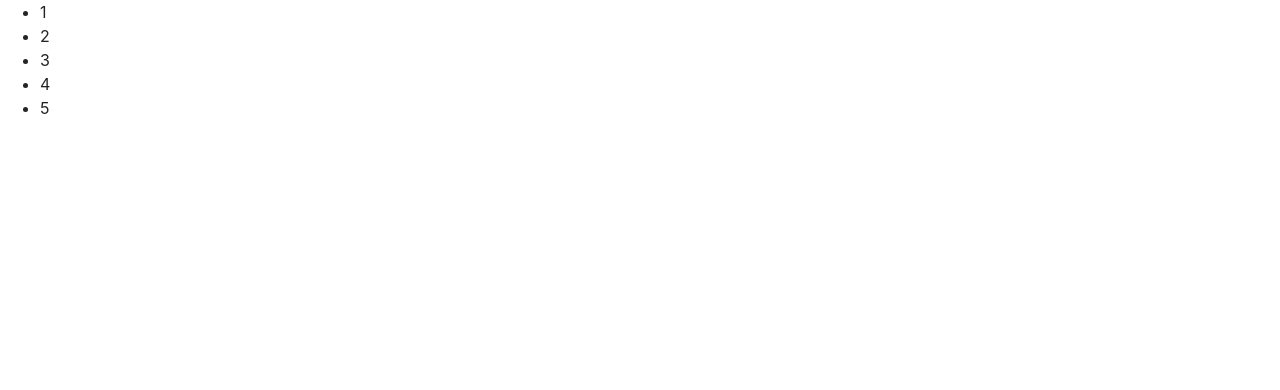
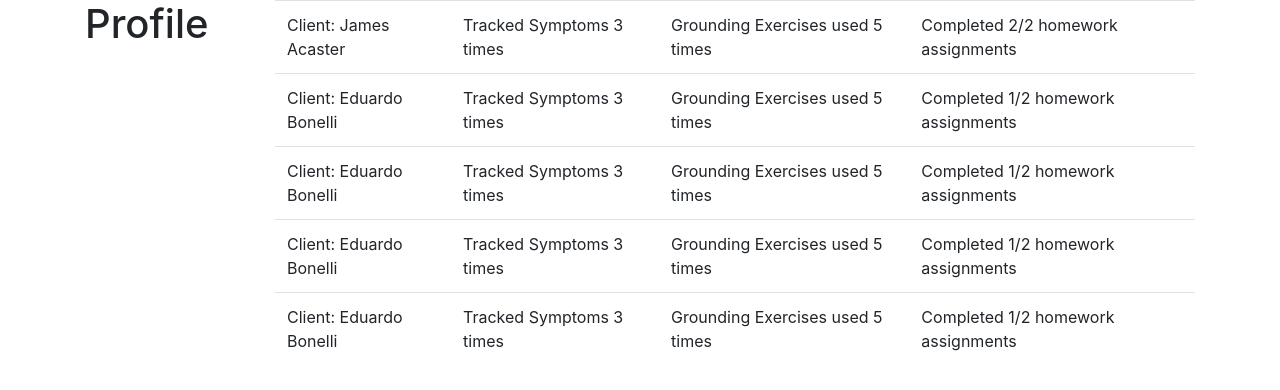
Before and after one commit to brandonpatton/MiraTherapeutics2020, a React (Create React App) app in the folder app/: page /PracticeView in a window 1280 px wide. Shown: the top 390 px of the page. Built offline with nearby package versions, Linux system fonts and the light colour scheme.

Commit message:
table row component

```diff
--- a/app/src/PracticeView.js
+++ b/app/src/PracticeView.js
@@ -1,30 +1,104 @@
 import React from "react";
 import Table from 'react-bootstrap/Table';
+import Row from 'react-bootstrap/Row'
+import Col from 'react-bootstrap/Col'
+import Container from 'react-bootstrap/Container'
 import { Component } from "react";
-import ReactDOM from 'react-dom';
 
   class PracticeView extends Component {
     constructor(props) {
       super(props);
       this.state = { apiResponse: "" };
       this.listItems = []
-      this.numbers = [1, 2, 3, 4, 5];
+      this.patients = [
+        {
+          name: 'James Acaster',
+          trackedSymptoms: 3,
+          groundingExercises: 5,
+          assignments: [true, true],
+        },
+        {
+          name: 'Eduardo Bonelli',
+          trackedSymptoms: 3,
+          groundingExercises: 5,
+          assignments: [true, false],
+        },
+        {
+          name: 'Eduardo Bonelli',
+          trackedSymptoms: 3,
+          groundingExercises: 5,
+          assignments: [true, false],
+        },
+        {
+          name: 'Eduardo Bonelli',
+          trackedSymptoms: 3,
+          groundingExercises: 5,
+          assignments: [true, false],
+        },
+        {
+          name: 'Eduardo Bonelli',
+          trackedSymptoms: 3,
+          groundingExercises: 5,
+          assignments: [true, false],
+        }
+      ];
     }
 
     render(){
       return(
-        <NumberList numbers = {this.numbers} />
+        <div>
+          <Container>
+            <Row>
+              <Col>
+                <h1>Profile</h1>
+              </Col>
+              <Col xs={10}>
+                <Table>
+                <tbody>
+                  <TableRow patients = {this.patients} />
+                </tbody>
+                </Table>
+              </Col>
+            </Row>
+          </Container>
+
+          {/* <NumberList numbers = {this.numbers} /> */}
+        </div>
       )
     }
+  };
+
+class TableRow extends Component {
+  constructor(props) {
+    super(props);
+    this.patients = props.patients;
   }
 
-function NumberList(props) {
-  const numbers = props.numbers;
-  const listItems = numbers.map((number) =>
-    <li>{number}</li>
-  );
-  return (
-    <ul>{listItems}</ul>
-  );
-}
+  getRow(patients) {
+    const rowItems = patients.map((patient) =>
+      <tr>
+        <td>Client: {patient.name}</td>
+        <td>Tracked Symptoms {patient.trackedSymptoms} times</td>
+        <td>Grounding Exercises used {patient.groundingExercises} times</td>
+        <td>Completed {this.getCompleted(patient.assignments)}/{patient.assignments.length} homework assignments</td>
+      </tr>
+    );
+    return rowItems;
+  }
+
+  getCompleted(assignments) {
+    let count = 0;
+    for (let assignment of assignments) {
+      if (assignment) {
+        count++;
+      }
+    }
+    return count;
+  }
+
+  render() {
+    return(this.getRow(this.patients))
+  }
+
+};
 export default PracticeView;
```
Also changed, not shown: 1 other file (tests, documents, lock files or other folders).
